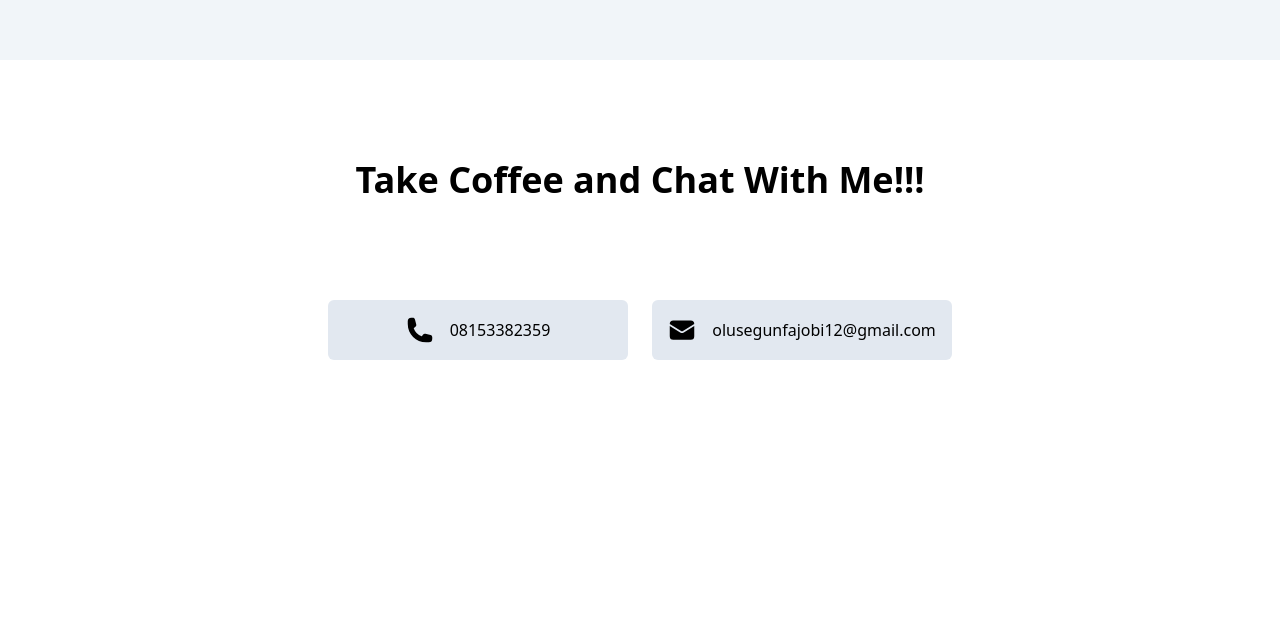
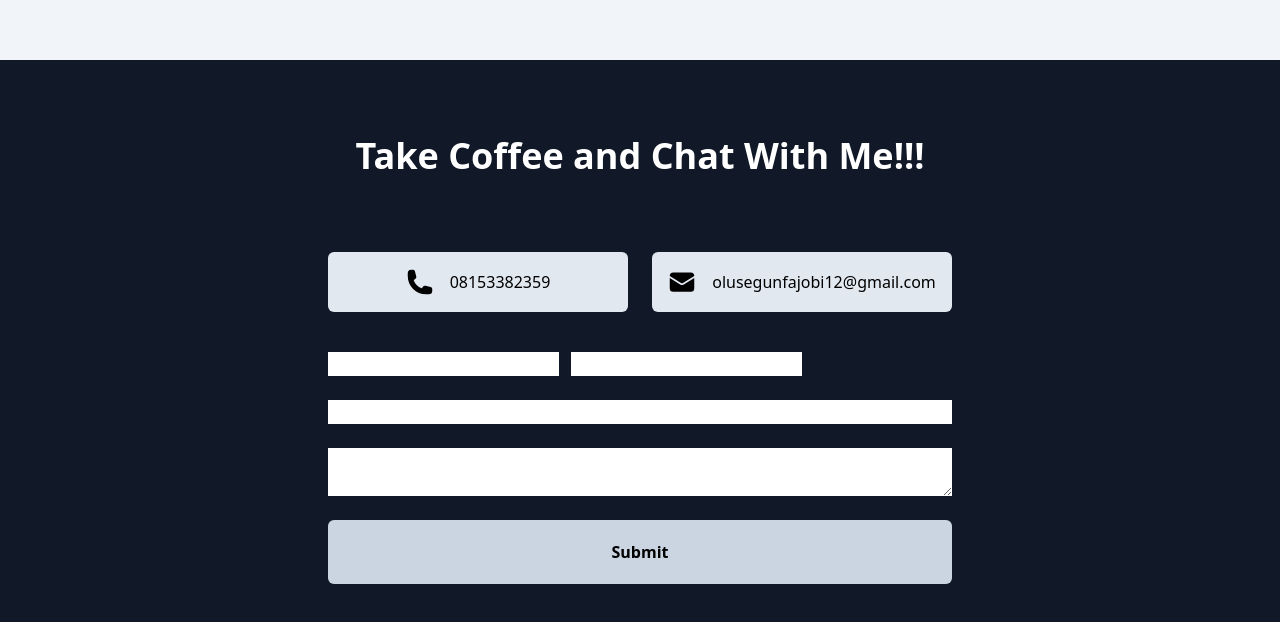
Before and after one commit to samfajobi/MyWebsite, a React (Create React App) app: page / in a window 1280 px wide. Shown: the part 2952-3574 px from the top of the page. Before the commit the page ends 3412 px from the top, so only its background shows below. Built offline with nearby package versions, Linux system fonts and the light colour scheme.

Commit message:
Update Contact Section

```diff
--- a/src/components/Contact.js
+++ b/src/components/Contact.js
@@ -3,12 +3,12 @@ import { EnvelopeIcon } from '@heroicons/react/24/solid'
 
 const contact = () => {
   return (
-    <div className=" h-[400px] flex relative flex-col text-center
+    <div className=" h-[600px] bg-gray-900 flex relative flex-col text-center
      md:text-row items-center px-10 justify-evenly mx-auto">
-       <h2 className="text-center  text-4xl font-semibold">Take Coffee and Chat With Me!!!</h2>
+       <h2 className="text-center text-white text-4xl font-semibold">Take Coffee and Chat With Me!!!</h2>
 
-        <div className="space-x-10  ">
-            <div className='flex flex-col md:space-x-6 md:flex-row'>
+        <div className=" space-y-10 ">
+            <div className='flex flex-col items-center md:space-x-6 md:flex-row'>
               <div className='rounded-md w-[300px] bg-slate-200 flex pt-4 pb-4 align-center items-center space-x-4 justify-center'>
                 <PhoneIcon className='w-7 h-7'/>
                 <h4>08153382359</h4>
@@ -18,11 +18,19 @@ const contact = () => {
                 <h4>olusegunfajobi12@gmail.com</h4>
               </div>
             </div>
-            <form>
-               <div>
-               </div>
-            </form>
+            <div>
+              <form className='flex flex-col space-y-6'>
+                <div className='flex space-x-3' >
+                  <input type="text" />
+                  <input type="text" />
+                </div>
 
+                <input type="text" />
+
+                <textarea />
+                <button className='rounded-md font-bold  py-5 bg-slate-300'>Submit</button>
+              </form>
+            </div>
         </div>
     </div>
   )
```
